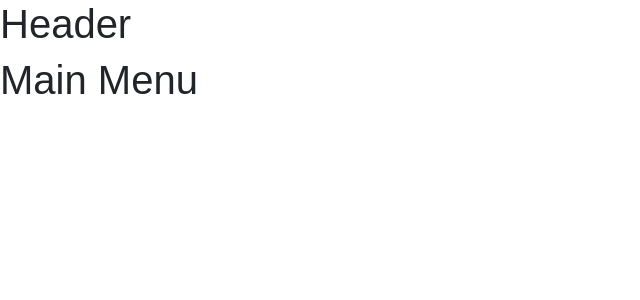
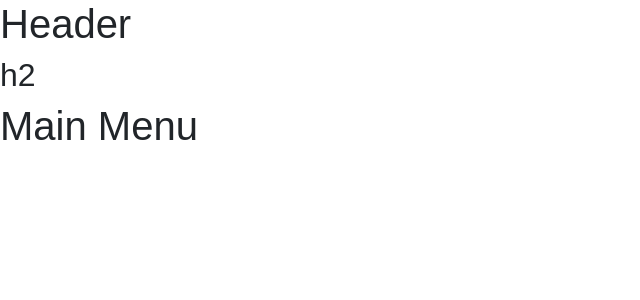
Before and after one commit to SPRINGPEACHVINH/NT208, a React (Create React App) app in the folder frontend-ticketx88/: page / in a window 1280 px wide. Shown: the top 300 px of the page, without its empty margins (0-640 px from the left). Built offline with nearby package versions, Linux system fonts and the light colour scheme.

Commit message:
fix header

```diff
--- a/frontend-ticketx88/src/components/Header/Header.jsx
+++ b/frontend-ticketx88/src/components/Header/Header.jsx
@@ -4,6 +4,7 @@ const Header = () => {
     return (
         <div>
             <h1>Header</h1>
+            <h2>h2</h2>
         </div>
     )
 }
```
